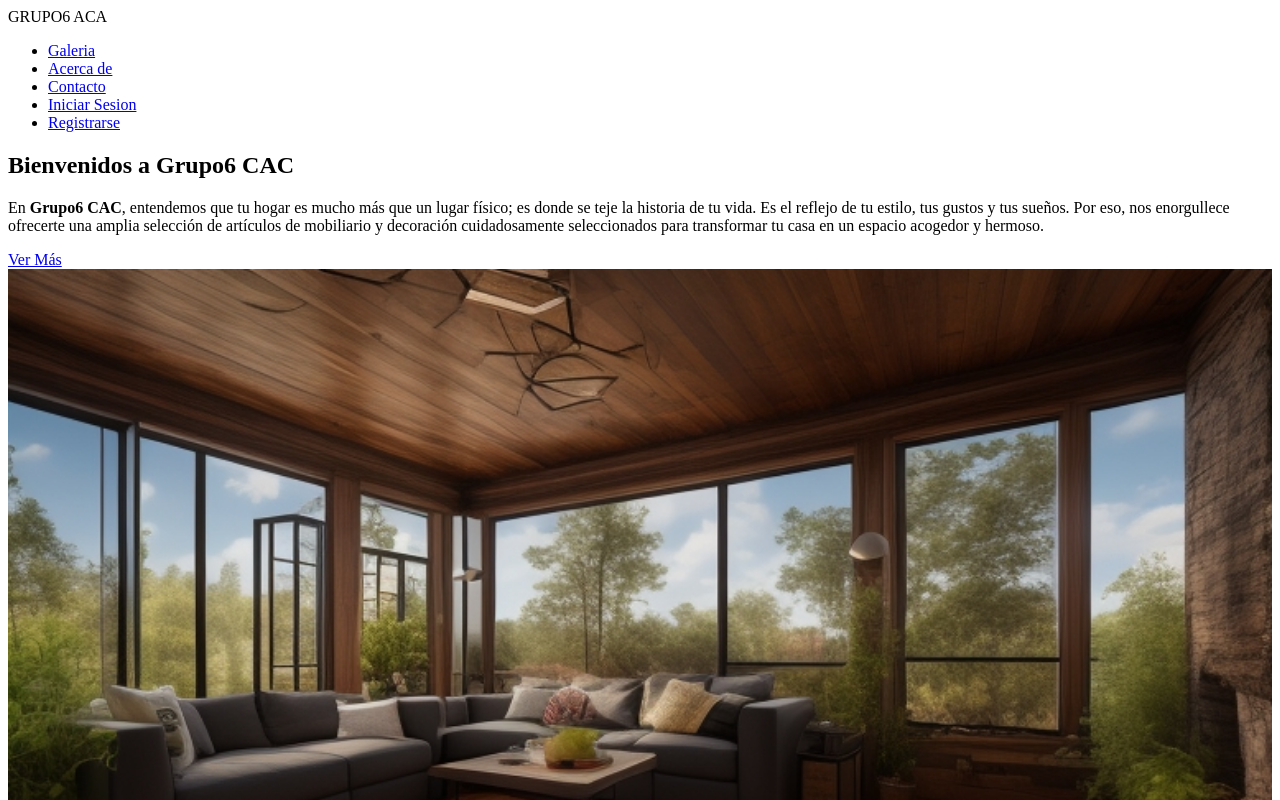
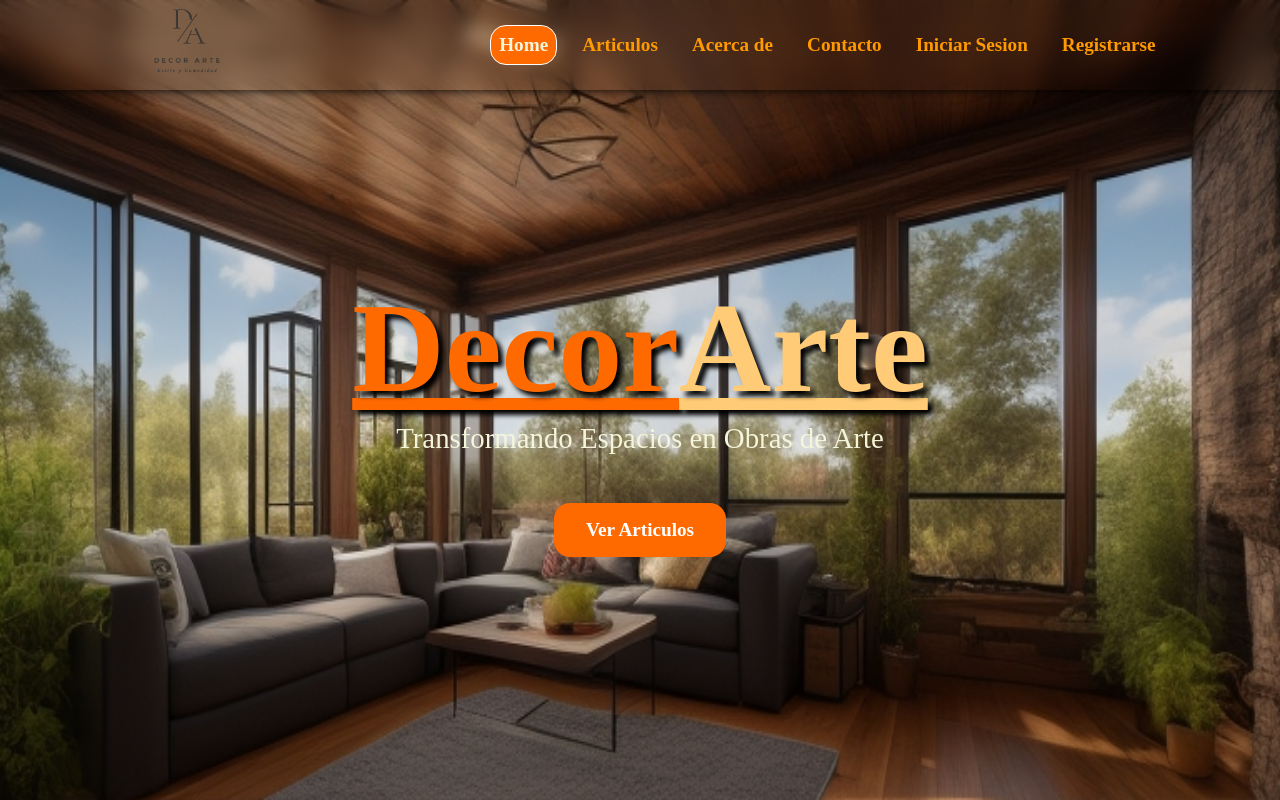
Before and after one commit to Lotito30/grupo6CACPython, a plain HTML site: page index.html in a window 1280 px wide. Shown: the top 800 px of the page. Drawn offline with Linux system fonts and the light colour scheme.

Commit message:
agregando estilos al index, creando los archivos css para todos los archivos

```diff
--- a/css/estilos.css
+++ b/css/estilos.css
@@ -0,0 +1,35 @@
+:root{
+    --fontRoboto:"Roboto","San serif";
+    --fontLato:"Lato","San seLato";
+}
+*{
+    margin: 0;
+    padding: 0;
+    list-style-type: none;
+    text-decoration: none;
+    box-sizing: border-box;
+    scroll-behavior: smooth;
+}
+a{
+    display: inline-block;
+    color: inherit;
+}
+body{
+    /* background: linear-gradient(to right,#fff,#8b842ab3); */
+    /* background: linear-gradient(to bottom, #F5F5DC, #8B4513); */
+    background: linear-gradient(45deg, #F5F5DC, #8B4513, #F5F5DC, #8B4513);
+    height: 100%;
+}
+
+.contenedor{
+    max-width: 1200px;
+    margin: 0 auto;
+    z-index: -2;
+}
+
+section{
+    padding: 1rem;
+}
+section:nth-of-type(even){
+    background-color: #bfbfbf;
+}
--- /dev/null
+++ b/css/footer.css
@@ -0,0 +1,5 @@
+/* FOOTER */
+footer{
+    background-color: #000;
+    color: #F5F5DC;
+}
--- /dev/null
+++ b/css/head.css
@@ -0,0 +1,52 @@
+/* HEADER */
+header{
+    display: flex;
+    justify-content: space-around;
+    align-items: center;
+    height: 90px;
+    width: 100%;
+    font-size: 1.2rem;
+    position: fixed; /* Agregar que cuando empiece a scrollear haga un background con box-shadow*/
+    top: 0; left: 0;
+    box-shadow: 0px 0px 10px #000000;
+    backdrop-filter: blur(10px);
+    z-index: 1;
+}
+
+header img{
+    width: 9rem;
+}
+nav ul{
+    display: flex;
+    gap: 1rem;
+    justify-content: center;
+    flex-wrap: wrap;
+}
+ul li a{
+    padding: .5rem;
+    background-color: transparent;
+    border: 1px solid transparent;
+    border-radius: 1rem;
+    color: #ff9900;
+    font-weight: bold;
+    font-size: 1.2rem;
+}
+ul li a.active{
+    background-color: #ff6a00;
+    border-color: #fff;
+    color: #F5F5DC;
+}
+ul li a:hover:not(footer a){
+    background-color: #ff6a00;
+    border-color: #fff;
+    color: #F5F5DC;
+}
+
+.btn{
+    background-color: #8B4513;
+    color: #fff;
+    padding: .5rem;
+    cursor: pointer;
+    font-weight: bold;
+    font-family: var(--);
+}
--- /dev/null
+++ b/css/index.css
@@ -0,0 +1,56 @@
+/* MAIN-HOME*/
+#home{
+    height: 100vh;
+}
+#home .contenedor{
+    display: flex;
+    justify-content: center;
+    align-items: center;
+    height: 100%;
+}
+
+#home .bienvenida{
+    height: 250px;
+    color: #fffff8;
+    display: flex;
+    flex-direction: column;
+    align-items: center;
+
+}
+.bienvenida h1{
+    color: #F5F5DC;
+    font-weight: bold;
+    text-shadow: 5px 5px 5px #000;
+}
+
+.bienvenida .span1{
+    color: #ff6a00;
+}
+.bienvenida .span2{
+    color: #FFCB77;
+}
+span{
+    text-decoration: underline;
+    font-size: 8rem;
+}
+.bienvenida p{
+    font-size: 1.8rem;
+    color: #F5F5DC;
+}
+.bienvenida a{
+    text-align: center;
+    padding: 1rem 2rem;
+    border-radius: 1rem;
+    font-size: 1.2rem;
+    margin-top: 3rem;
+    background-color: #ff6a00;
+}
+.bienvenida a:hover{
+    background-color: #8B4513;
+}
+#home img{
+    position: absolute;
+    top: 0;left: 0;
+    height: 100%;
+    z-index: -1;
+}
--- a/index.html
+++ b/index.html
@@ -16,43 +16,39 @@
       href="https://use.fontawesome.com/releases/v5.12.1/css/all.css"
       crossorigin="anonymous"
     />
-    <link rel="stylesheet" href="estilos.css" />
+    <link rel="stylesheet" href="./css/head.css" />
+    <link rel="stylesheet" href="./css/estilos.css" />
+    <link rel="stylesheet" href="./css/index.css" />
+    <link rel="stylesheet" href="./css/footer.css" />
+    <title>Home - DecorArte</title>
   </head>
   <body>
     <!-- HEADER -->
     <header>
-      GRUPO6 ACA
+      <a href="./index.html"><img src="./img/logo.png" alt=""></a>
       <nav>
         <ul>
-          <li><a href="#">Galeria</a></li>
-          <li><a href="#">Acerca de</a></li>
-          <li><a href="#">Contacto</a></li>
-          <li><a href="#" class="btn">Iniciar Sesion</a></li>
-          <li><a href="#" class="btn">Registrarse</a></li>
+          <li><a href="index.html" class="active">Home</a></li>
+          <li><a href="./templates/articulos.html">Articulos</a></li>
+          <li><a href="./templates/acercade.html">Acerca de</a></li>
+          <li><a href="./templates/contacto.html">Contacto</a></li>
+          <li><a href="#" >Iniciar Sesion</a></li>
+          <li><a href="#" >Registrarse</a></li>
         </ul>
       </nav>
     </header>
     <section id="home">
         <div class="contenedor">
-        <div class="contenedor-contenido">
             <div class="bienvenida">
-            <h1>Bienvenidos a Grupo6 CAC</h1>
-            <p>
-              En <strong>Grupo6 CAC</strong>, entendemos que tu hogar es mucho
-              más que un lugar físico; es donde se teje la historia de tu vida.
-              Es el reflejo de tu estilo, tus gustos y tus sueños. Por eso, nos
-              enorgullece ofrecerte una amplia selección de artículos de
-              mobiliario y decoración cuidadosamente seleccionados para
-              transformar tu casa en un espacio acogedor y hermoso.
-            </p>
-            <a href="./templates/articulos.html" class="btn">Ver Más</a>
+              <h1><span class="span1">Decor</span><span class="span2">Arte</span></h1>
+              <p>Transformando Espacios en Obras de Arte</p>
+              <a href="./templates/articulos.html" class="btn">Ver Articulos</a>
             </div>
             <img
               src="./img/decoracion/imagen3.png"
               alt="living room con muebles y ventanas muy grandes"
               width="100%"
             />
-        </div>
         </div>
     </section>
     <section id="sponsor">
@@ -309,15 +305,15 @@
         <ul>
             <li>
                 <i class="fas fa-map-marker-alt"></i>
-                <span>Dirección:</span> Buenos Aires
+                <p>Dirección:</p> Buenos Aires
             </li>
             <li>
                 <i class="fas fa-phone"></i>
-                <span>Teléfono:</span> 1234567890
+                <p>Teléfono:</p> 1234567890
             </li>
             <li>
                 <i class="fas fa-envelope"></i>
-                <span>Correo Electrónico:</span> <a href="mailto:tu@email.com">Grupo6CAC@gmail.com</a>
+                <p>Correo Electrónico:</p> DecorArte@gmail.com
             </li>
         </ul>
         </div>
```
Also changed, not shown: img/logo.png (added). Lines whose indentation alone changed are shown as unchanged.
